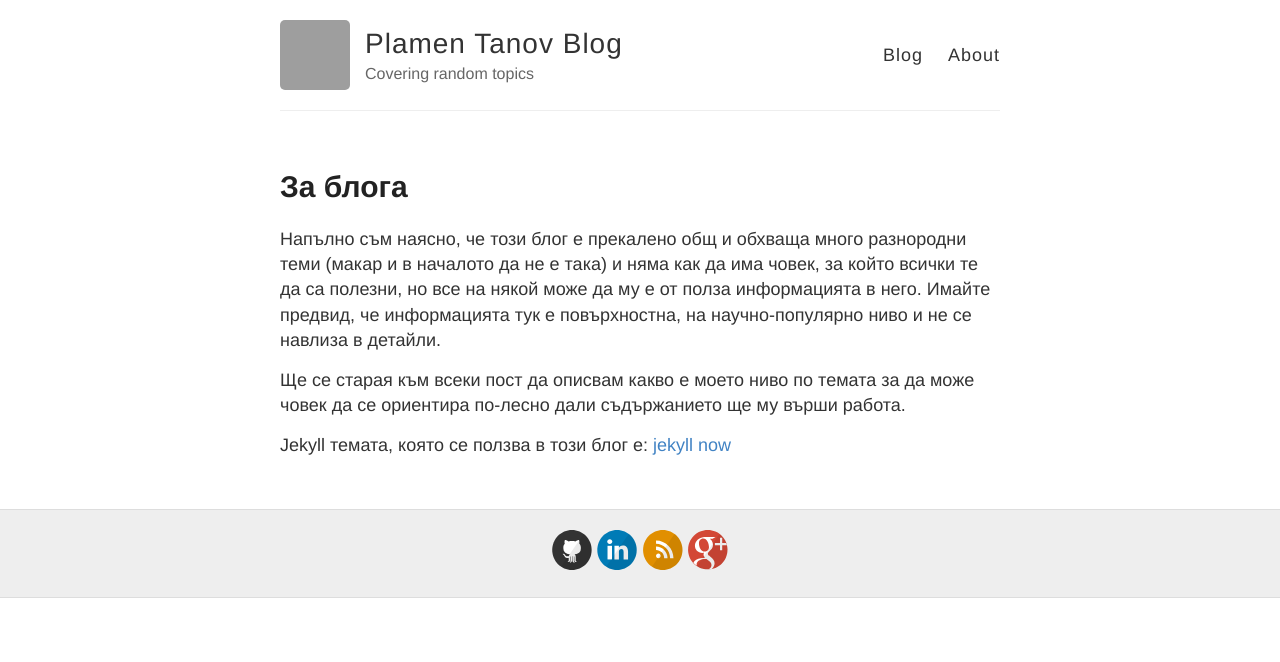
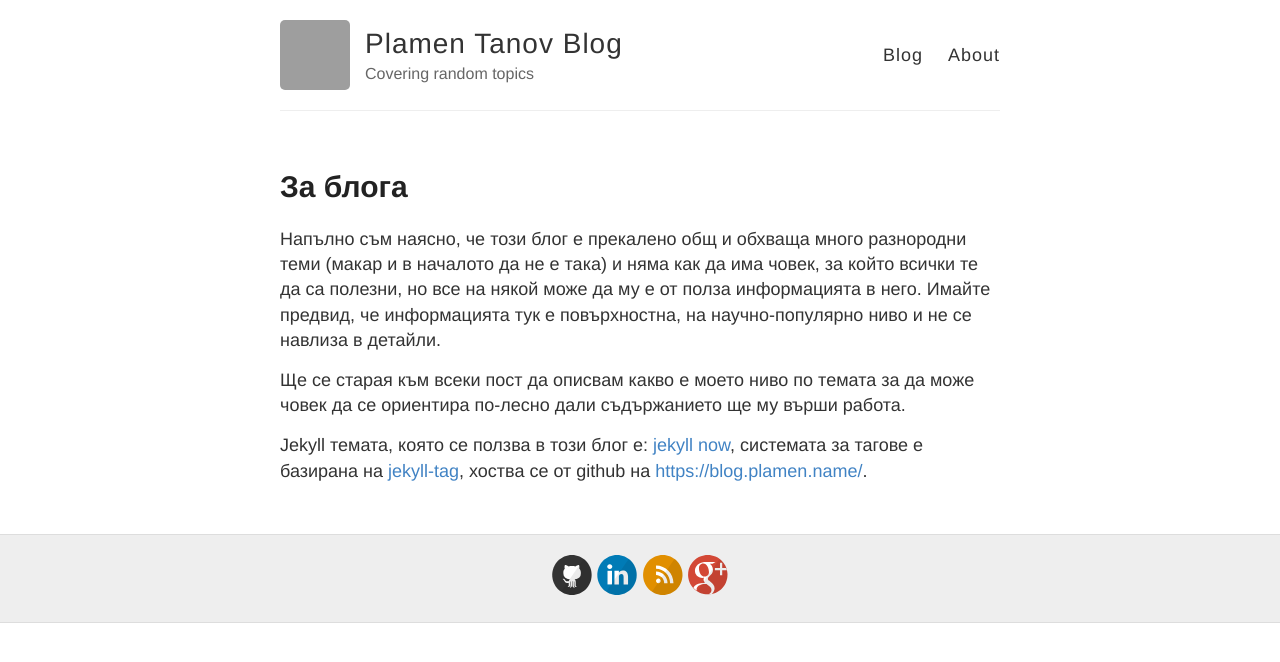
Before and after one commit to ptanov/ptanov.github.io, a Jekyll site: the page built from about.md, in a window 1280 px wide. Shown: the top 662 px of the page. Built offline with Jekyll 4.4.1, drawn with Linux system fonts in a browser that asks for light colours; grey boxes are pictures that could not be loaded.

```diff
--- a/about.md
+++ b/about.md
@@ -7,4 +7,4 @@
 
 Ще се старая към всеки пост да описвам какво е моето ниво по темата за да може човек да се ориентира по-лесно дали съдържанието ще му върши работа.
 
-Jekyll темата, която се ползва в този блог е: [jekyll now](http://www.jekyllnow.com/)
+Jekyll темата, която се ползва в този блог е: [jekyll now](http://www.jekyllnow.com/), системата за тагове e базирана на [jekyll-tag](http://longqian.me/2017/02/09/github-jekyll-tag/), хоства се от github на <https://blog.plamen.name/>.
```
Also changed, not shown: README.md (added).
